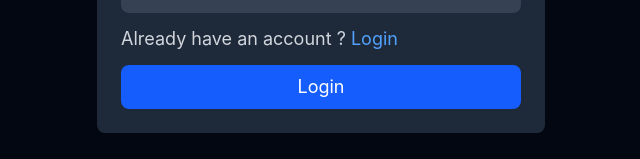
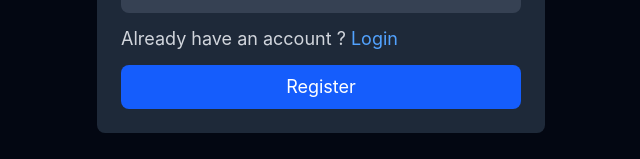
Before and after one commit to jigarV045/Interview-AI-Project, a React (Vite) app in the folder Interview-AI_Frontend/: page /register in a window 1280 px wide. Shown: the part 501-660 px from the top of the page, without its empty margins (319-959 px from the left). Built offline with nearby package versions, Linux system fonts and the light colour scheme; no server answers.

Commit message:
fix register function call

```diff
--- a/Interview-AI_Frontend/src/features/authentication/hooks/useAuth.js
+++ b/Interview-AI_Frontend/src/features/authentication/hooks/useAuth.js
@@ -9,7 +9,7 @@ export const useAuth = () => {
   const handleRegister = async ({ username, email, password }) => {
     setLoading(true);
     try {
-      const data = await register(username, email, password);
+      const data = await register({username, email, password});
       setUser(data.user);
     } catch (error) {
     } finally {
--- a/Interview-AI_Frontend/src/features/authentication/pages/Register.jsx
+++ b/Interview-AI_Frontend/src/features/authentication/pages/Register.jsx
@@ -47,7 +47,7 @@ const Register = () => {
               type="password" name="password" placeholder='Enter Your Password' />
 
               <p className='text-gray-300'>Already have an account ? <Link className='text-blue-400 mr-0' to={"/login"}>Login</Link></p>
-              <button className='bg-blue-600 px-4 py-2 rounded-lg cursor-pointer'>Login</button>
+              <button className='bg-blue-600 px-4 py-2 rounded-lg cursor-pointer'>Register</button>
             </form>
           </div>
         </main>
```
